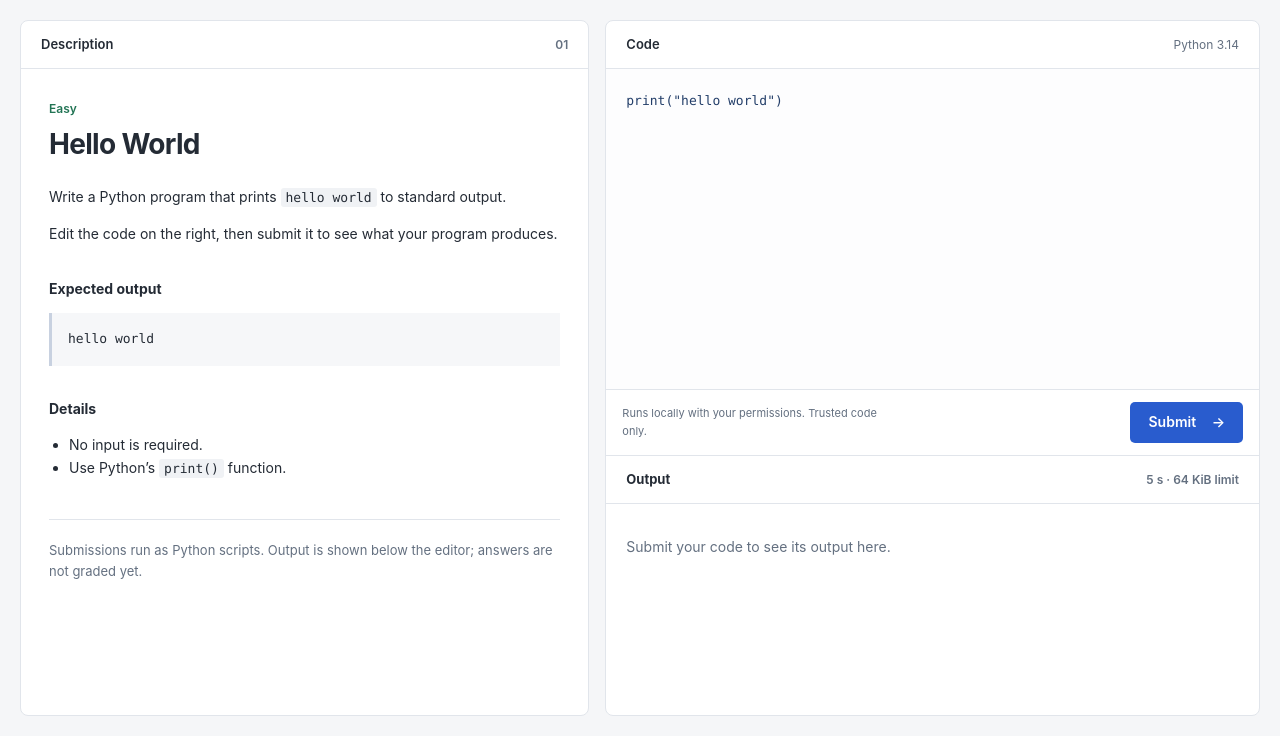
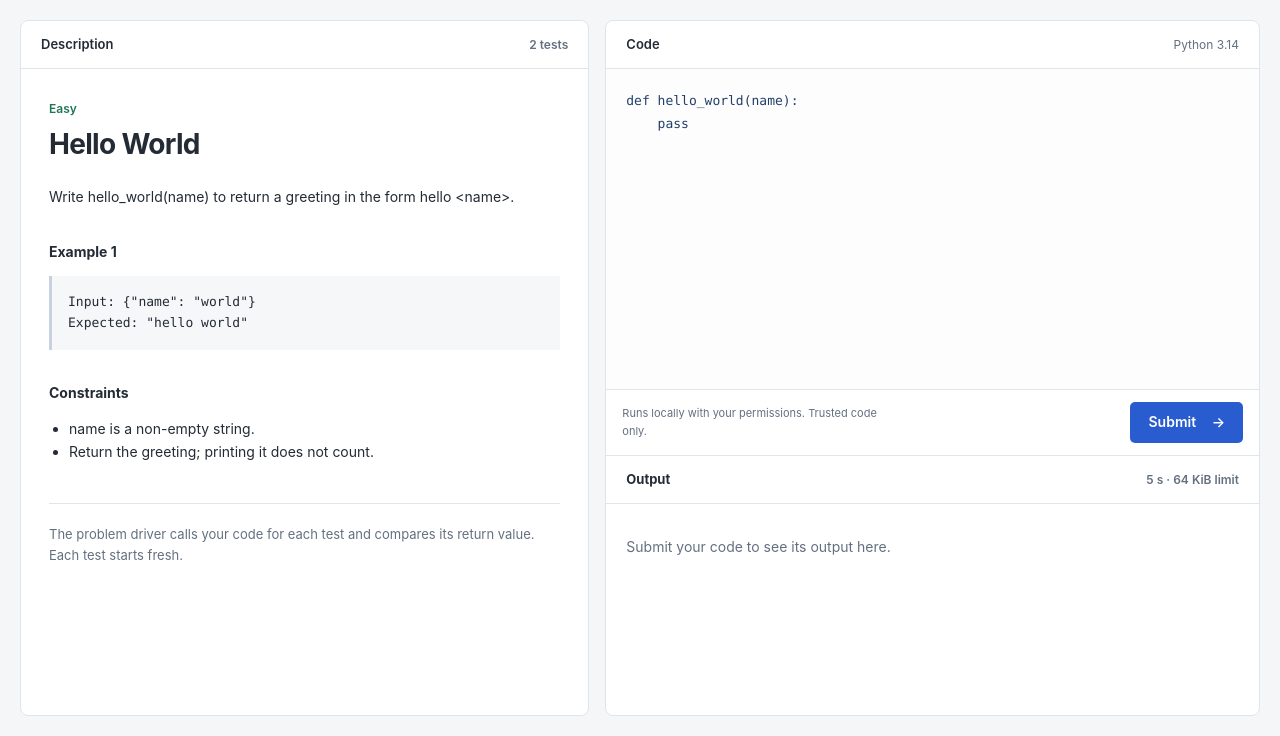
Before and after one commit to psyclaudeZ/bzoj, a FastAPI app: page /problems/hello-world in a window 1280 px wide. Shown: the part 64-800 px from the top of the page. Run offline with FastAPI, Linux system fonts and the light colour scheme.

Commit message:
Load JSON problems into the workspace and render test verdicts

```diff
--- a/bzoj/app.py
+++ b/bzoj/app.py
@@ -7,14 +7,19 @@ from fastapi import FastAPI, HTTPException, Request
 from fastapi.responses import HTMLResponse
 from fastapi.staticfiles import StaticFiles
 from fastapi.templating import Jinja2Templates
+from markdown_it import MarkdownIt
+from markupsafe import Markup
 from starlette.concurrency import run_in_threadpool
 from starlette.middleware.trustedhost import TrustedHostMiddleware
 
-from bzoj.runner import MAX_SOURCE_BYTES, run_source
+from bzoj.runner import MAX_SOURCE_BYTES
+from bzoj.judge import judge
+from bzoj.problems import catalog
 
 ROOT = Path(__file__).parent
-STARTER = (ROOT / "scripts" / "hello_world.py").read_text(encoding="utf-8")
 templates = Jinja2Templates(directory=ROOT / "templates")
+markdown = MarkdownIt("commonmark", {"html": False})
+templates.env.filters["markdown"] = lambda text: Markup(markdown.render(text))
 
 
 @asynccontextmanager
@@ -33,22 +38,37 @@ app.mount("/static", StaticFiles(directory=ROOT / "static"), name="static")
 
 @app.get("/", response_class=HTMLResponse)
 def home(request: Request):
-    return templates.TemplateResponse(request=request, name="problems.html")
-
-
-def problem_page(request: Request, source: str = STARTER, **context):
+    problems, errors = catalog()
     return templates.TemplateResponse(
-        request=request, name="problem.html", context={"source": source, **context}
+        request=request, name="problems.html",
+        context={"problems": list(problems.values()), "errors": errors},
     )
 
 
-@app.get("/problems/hello-world", response_class=HTMLResponse)
-def problem(request: Request):
-    return problem_page(request)
+def get_problem(slug: str):
+    problems, _ = catalog()
+    if slug not in problems:
+        raise HTTPException(404, "Problem not found. Check the problem list for loading errors.")
+    return problems[slug]
 
 
-@app.post("/problems/hello-world/submit", response_class=HTMLResponse)
-async def submit(request: Request):
+def problem_page(request: Request, problem, source: str | None = None, **context):
+    return templates.TemplateResponse(
+        request=request, name="problem.html", context={
+            "problem": problem,
+            "examples": [test for test in problem.tests if not test.hidden],
+            "source": problem.starter_code if source is None else source, **context,
+        }
+    )
+
+
+@app.get("/problems/{slug}", response_class=HTMLResponse)
+def problem(request: Request, slug: str):
+    return problem_page(request, get_problem(slug))
+
+
+@app.post("/problems/{slug}/submit", response_class=HTMLResponse)
+async def submit(request: Request, slug: str):
     # Prevent unrelated websites from posting Python into this local service.
     origin = request.headers.get("origin")
     if (origin is not None and origin != str(request.base_url).rstrip("/")) or (
@@ -71,9 +91,10 @@ async def submit(request: Request):
     source = fields["source"][0]
     if len(source.encode("utf-8")) > MAX_SOURCE_BYTES:
         raise HTTPException(413, "Source must be at most 64 KiB.")
-    result = await run_in_threadpool(run_source, source)
-    response = problem_page(request, source, result=result)
-    if result.status == "Server error":
+    problem = get_problem(slug)
+    result = await run_in_threadpool(judge, problem, source)
+    response = problem_page(request, problem, source, result=result)
+    if result.status == "Judge error":
         response.status_code = 502
     return response
 
--- a/bzoj/scripts/hello_world.py
+++ /dev/null
@@ -1 +0,0 @@
-print("hello world")
--- a/bzoj/static/app.css
+++ b/bzoj/static/app.css
@@ -61,6 +61,10 @@ button span { margin-left: 12px; }
 .empty-output { color: var(--muted); margin: 16px 0; }
 .result-content h3 { font-size: 11px; color: var(--muted); font-weight: 500; margin: 16px 0 6px; }
 .output { margin: 0; white-space: pre-wrap; overflow-wrap: anywhere; }
+.example { white-space: pre-wrap; overflow-wrap: anywhere; }
+.case-result { margin: 12px 0; padding: 8px 0; border-bottom: 1px solid var(--border); }
+.case-result summary { cursor: pointer; font-size: 12px; }
+.case-result pre { margin-top: 8px; }
 @media (max-width: 760px) {
   .site-header { padding: 0 16px; gap: 24px; }
   .brand span, .local-label { display: none; }
--- a/bzoj/templates/problem.html
+++ b/bzoj/templates/problem.html
@@ -1,23 +1,26 @@
 {% extends "base.html" %}
-{% block title %}Hello World{% endblock %}
+{% block title %}{{ problem.title }}{% endblock %}
 {% block content %}
 <main class="workspace">
   <section class="panel statement" aria-labelledby="problem-title">
-    <div class="panel-heading"><span>Description</span><span class="muted">01</span></div>
+    <div class="panel-heading"><span>Description</span><span class="muted">{{ problem.tests|length }} tests</span></div>
     <div class="statement-content">
-      <span class="difficulty">Easy</span>
-      <h1 id="problem-title">Hello World</h1>
-      <p>Write a Python program that prints <code>hello world</code> to standard output.</p>
-      <p>Edit the code on the right, then submit it to see what your program produces.</p>
-      <h2>Expected output</h2>
-      <pre class="example">hello world</pre>
-      <h2>Details</h2>
-      <ul><li>No input is required.</li><li>Use Python’s <code>print()</code> function.</li></ul>
-      <p class="statement-note">Submissions run as Python scripts. Output is shown below the editor; answers are not graded yet.</p>
+      <span class="difficulty">{{ problem.difficulty|capitalize }}</span>
+      <h1 id="problem-title">{{ problem.title }}</h1>
+      {{ problem.statement|markdown }}
+      {% for example in examples %}
+      <h2>Example {{ loop.index }}</h2>
+      <pre class="example">Input: {{ example.input|tojson }}
+Expected: {{ example.expected|tojson }}</pre>
+      {% if example.explanation %}{{ example.explanation|markdown }}{% endif %}
+      {% endfor %}
+      {% if problem.constraints %}<h2>Constraints</h2>
+      <ul>{% for constraint in problem.constraints %}<li>{{ constraint }}</li>{% endfor %}</ul>{% endif %}
+      <p class="statement-note">The problem driver calls your code for each test and compares its return value. Each test starts fresh.</p>
     </div>
   </section>
   <section class="panel editor-panel" aria-labelledby="editor-title">
-    <form method="post" action="/problems/hello-world/submit" class="editor-form">
+    <form method="post" action="/problems/{{ problem.slug }}/submit" class="editor-form">
       <div class="panel-heading"><label id="editor-title" for="source">Code</label><span class="language">Python 3.14</span></div>
       <textarea id="source" name="source" spellcheck="false" autocapitalize="off" autocomplete="off" autocorrect="off" wrap="off" aria-describedby="execution-note">{{ source }}</textarea>
       <div class="editor-footer">
@@ -31,10 +34,19 @@
         {% if error %}<p class="error" role="alert">{{ error }}</p>{% endif %}
         {% if result %}
           <div class="result-summary" role="status">
-            <strong class="{{ 'success' if result.status == 'Success' else 'error' }}">{{ result.status }}</strong>
-            <span class="muted">{{ result.duration_ms }} ms{% if result.exit_code is not none %} · exit {{ result.exit_code }}{% endif %}</span>
+            <strong class="{{ 'success' if result.status == 'Accepted' else 'error' }}">{{ result.status }}</strong>
+            <span class="muted">{{ result.duration_ms }} ms</span>
           </div>
           {% if result.status == 'Output limit exceeded' %}<p class="muted">Output was truncated at 64 KiB. Execution stopped.</p>{% endif %}
+          {% for case in result.cases %}
+          <details class="case-result">
+            <summary>Test {{ case.number }}{{ ' · hidden' if case.hidden else '' }} — {{ case.status }}</summary>
+            {% if case.hidden %}<p class="muted">Hidden test details and output are not shown.</p>
+            {% elif 'actual' in case %}<pre class="output">Input: {{ case.input|tojson }}
+Expected: {{ case.expected|tojson }}
+Actual: {{ case.actual|tojson }}</pre>{% endif %}
+          </details>
+          {% endfor %}
           <h3>stdout</h3><pre class="output">{{ result.stdout if result.stdout else '(no output)' }}</pre>
           {% if result.stderr %}<h3>stderr</h3><pre class="output error">{{ result.stderr }}</pre>{% endif %}
         {% elif not error %}
--- a/pyproject.toml
+++ b/pyproject.toml
@@ -6,6 +6,8 @@ requires-python = ">=3.14,<3.15"
 dependencies = [
     "fastapi>=0.115,<1",
     "jinja2>=3.1.6",
+    "markdown-it-py>=4.2.0",
+    "pydantic>=2.13.5",
     "uvicorn>=0.34,<1",
 ]
 
```
Also changed, not shown: bzoj/templates/problems.html (+7 -4 lines), tests/test_app.py (+52 -7 lines), 1 other file.
